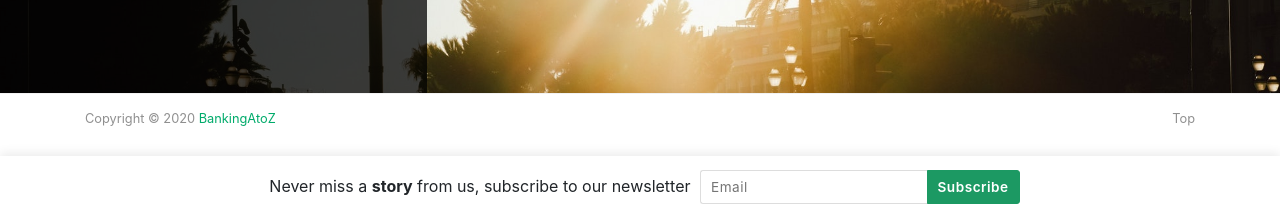
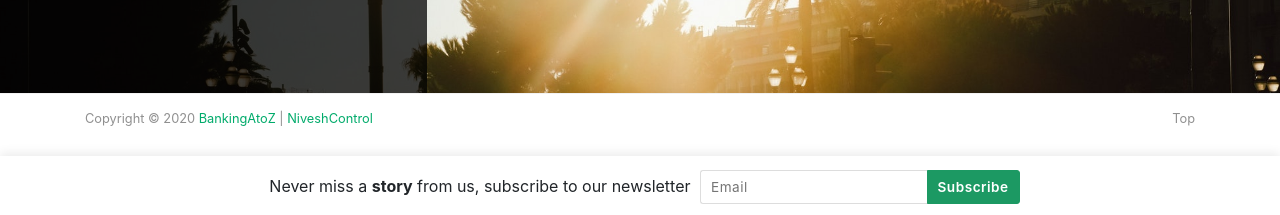
Before and after one commit to rdmmehta/batz, a Jekyll site: the page built from index.html, in a window 1280 px wide and 900 px high, scrolled down 1566 px. Shown: the part 682-897 px from the top of the window. Built offline with Jekyll 4.4.1, drawn with Linux system fonts in a browser that asks for light colours; nearby versions of some CDN libraries; the list of posts is cut into pages by our own code.

Commit message:
Update default.html

```diff
--- a/_layouts/default.html
+++ b/_layouts/default.html
@@ -194,7 +194,7 @@ ga('send', 'pageview');
     <div class="container">
         <div class="row">
             <div class="col-md-6 col-sm-6 text-center text-lg-left">
-                Copyright © {{ site.time | date: "%Y" }} <a href="http://bankingatoz.com" alt="BankingAtoZ">{{ site.name }}</a>
+                Copyright © {{ site.time | date: "%Y" }} <a href="http://bankingatoz.com" alt="BankingAtoZ">{{ site.name }}</a> | <a href="https://niveshcontrol.com" alt="Investment and Stocks">NiveshControl</a>
             </div>
             <div class="col-md-6 col-sm-6 text-center text-lg-right">
                 <p>Top</p>
```
